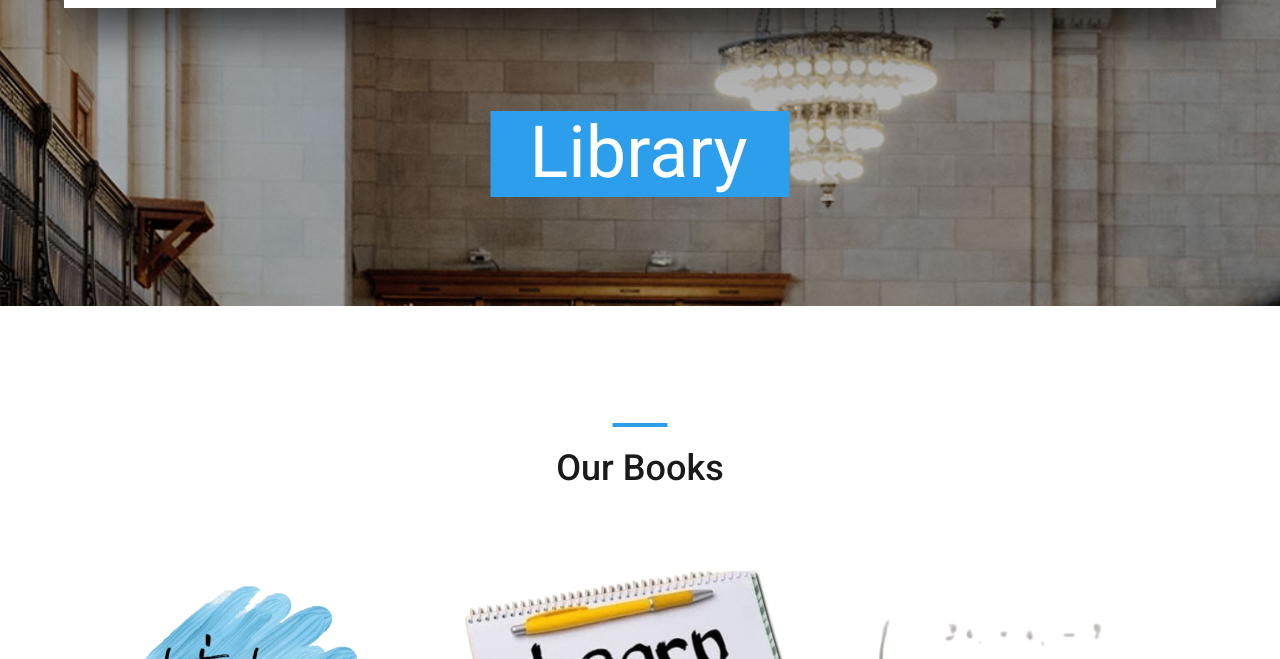
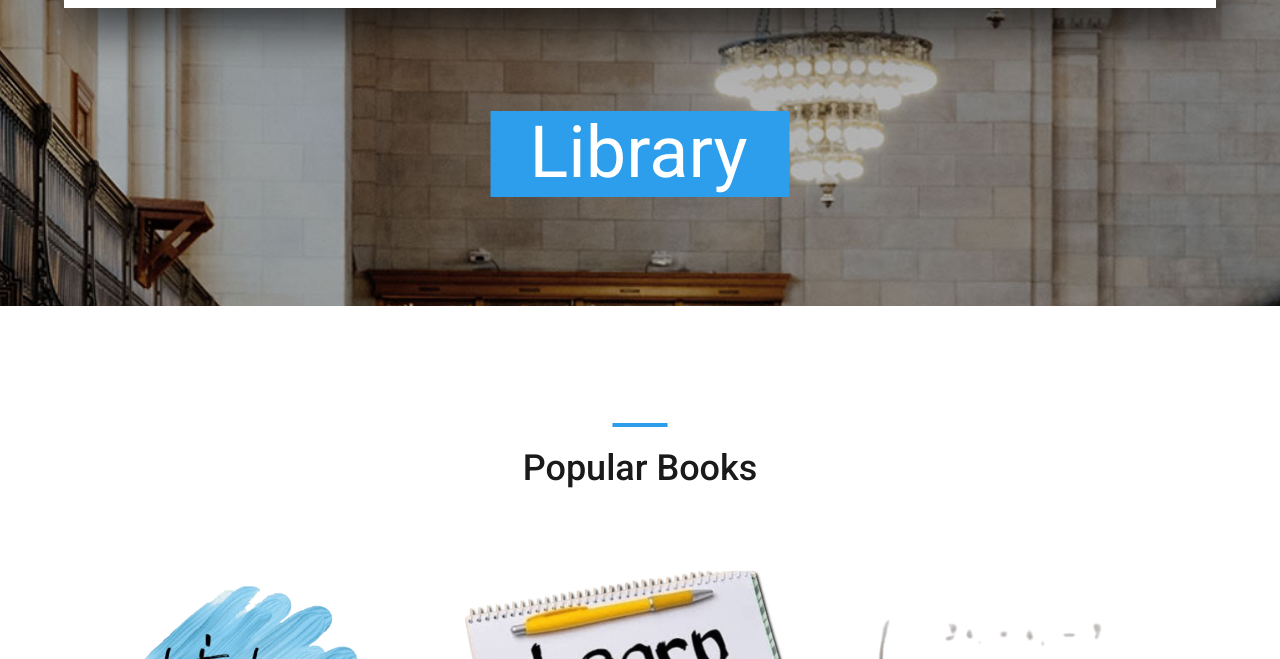
Before and after one commit to amrobollad/Alkimma-Website, a plain HTML site: page Library.html in a window 1280 px wide. Shown: the part 141-800 px from the top of the page. Drawn offline with nearby package versions, Linux system fonts and the light colour scheme.

Commit message:
Update Library.html

```diff
--- a/Library.html
+++ b/Library.html
@@ -107,7 +107,7 @@
 			<div class="row">
 				<div class="col">
 					<div class="section_title text-center">
-						<h1>Our Books</h1>
+						<h1>Popular Books</h1>
 					</div>
 				</div>
 			</div>
```
